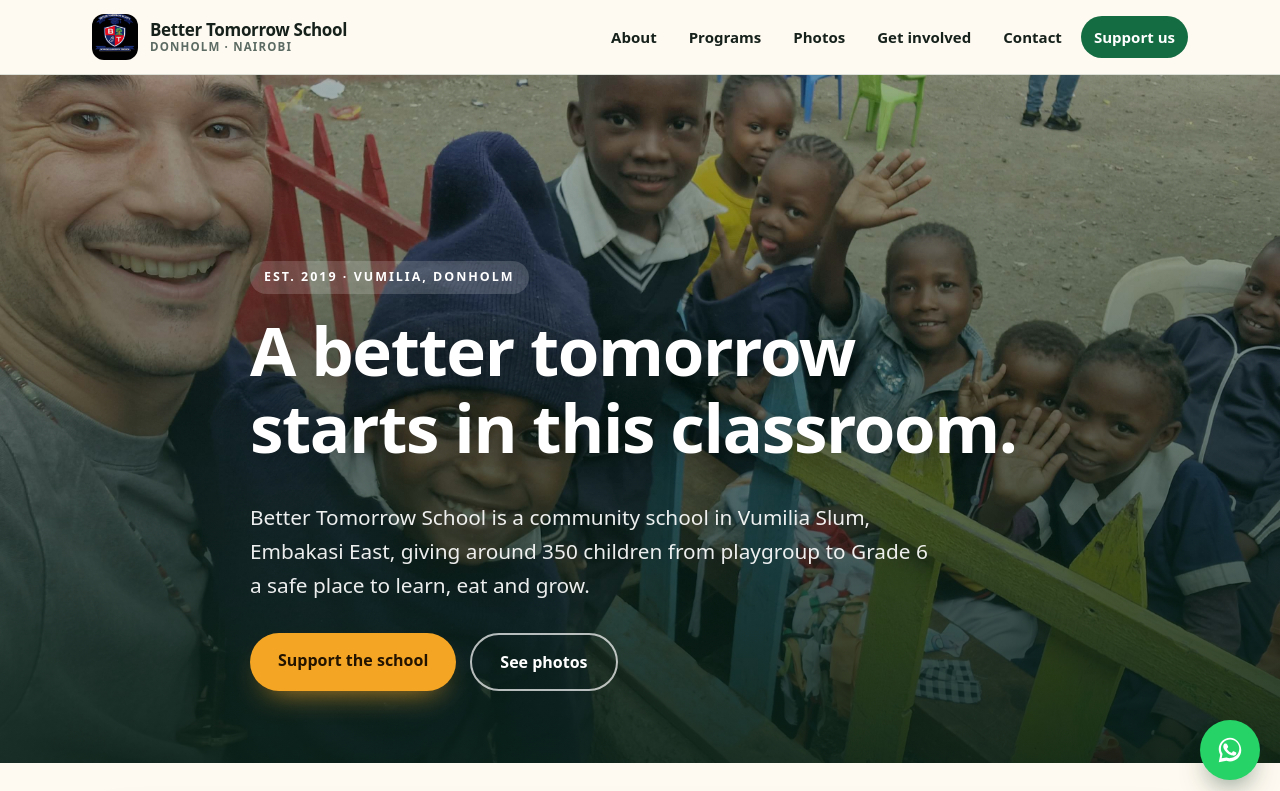
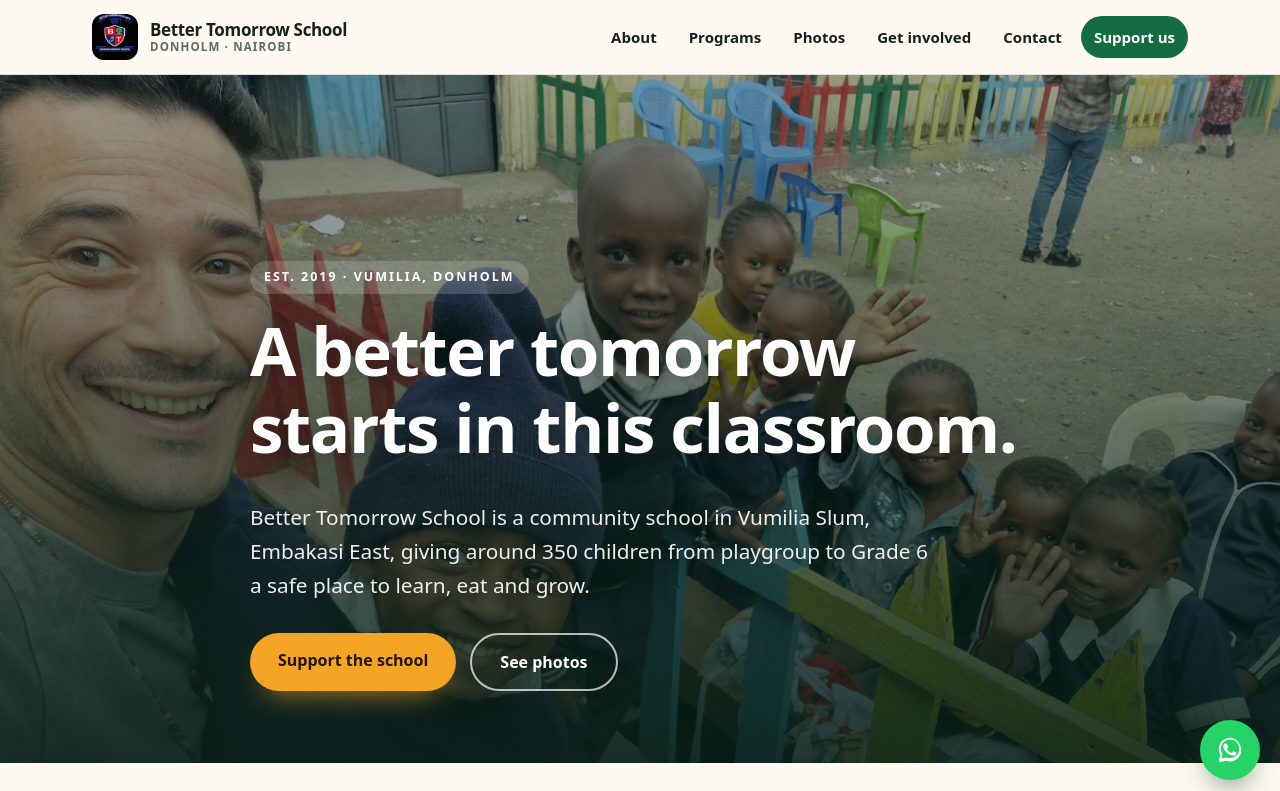
Before and after one commit to elvisbitolo/better_tomorrow, a Next.js app: page / in a window 1280 px wide. Shown: the top 791 px of the page. Built offline with nearby package versions, Linux system fonts and the light colour scheme.

Commit message:
Fix hero crop so subjects' heads are not cut off

```diff
--- a/src/app/globals.css
+++ b/src/app/globals.css
@@ -247,7 +247,7 @@ p {
 
 .heroMedia img {
   object-fit: cover;
-  object-position: center;
+  object-position: center top;
 }
 
 .hero::after {
```
